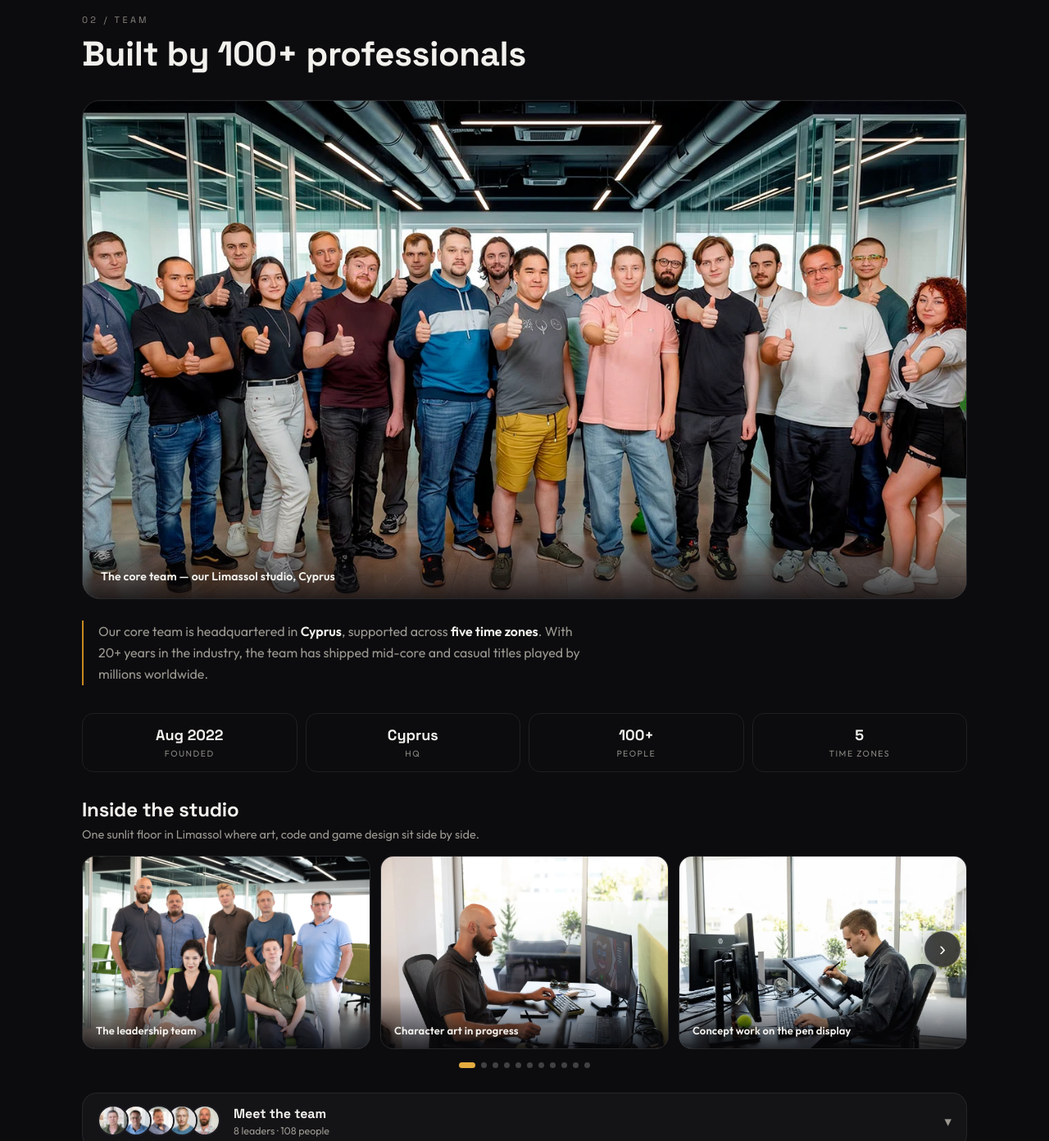
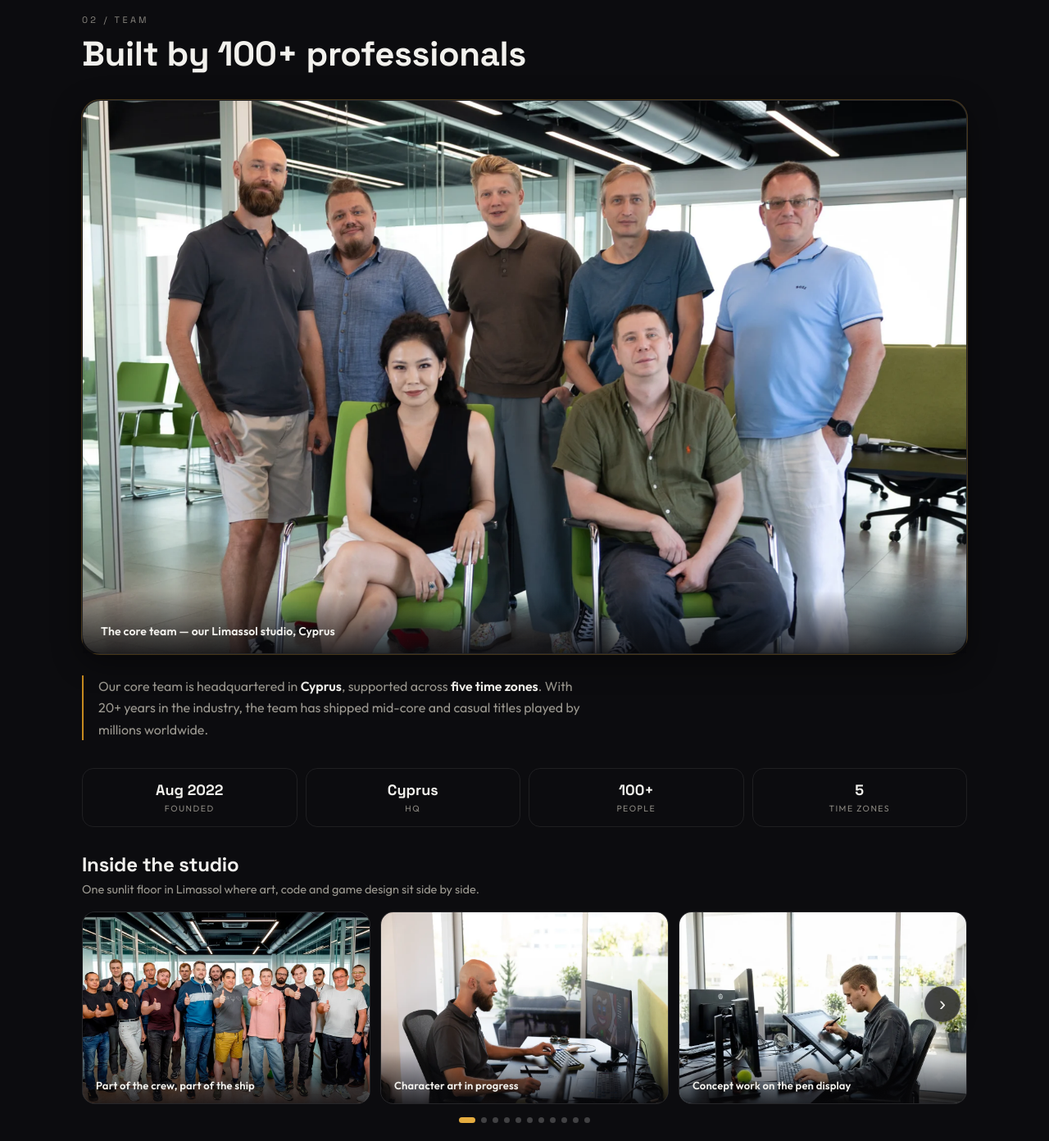
Before and after one commit to alexeysavinov-hub/newTAG, a plain HTML site: page index.html in a window 1280 px wide. Shown: the part 2380-3772 px from the top of the page at 82% size. Drawn offline with Linux system fonts and the light colour scheme; animation ran at ten frames a second; files whose address does not match are found by name.

Commit message:
Add files via upload

```diff
--- a/index.html
+++ b/index.html
@@ -174,7 +174,7 @@
       <h2>Built by 100+ professionals</h2>
     </div>
     <figure class="team-hero rv">
-      <img src="assets/studio-team-new.webp" alt="The full TOP APP GAMES team at the Limassol studio" loading="lazy" />
+      <span class="th-frame"><img src="assets/studio-coreteam.webp" alt="The TOP APP GAMES core team at the Limassol studio" loading="lazy" /></span>
       <figcaption>The core team — our Limassol studio, Cyprus</figcaption>
     </figure>
     <p class="culture rv">Our core team is headquartered in <b>Cyprus</b>, supported across <b>five time zones</b>. With 20+ years in the industry, the team has shipped mid-core and casual titles played by millions worldwide.</p>
@@ -193,8 +193,8 @@
       <div class="sl-carousel" data-carousel>
         <div class="sl-track" data-track>
           <figure class="sl-card">
-            <img src="assets/studio-team.webp" alt="The TOP APP GAMES leadership team" loading="lazy" />
-            <figcaption>The leadership team</figcaption>
+            <img src="assets/studio-team-new.webp" alt="The full TOP APP GAMES team" loading="lazy" />
+            <figcaption>Part of the crew, part of the ship</figcaption>
           </figure>
           <figure class="sl-card">
             <img src="assets/studio-art.webp" alt="An artist shaping a LUDUS character on screen" loading="lazy" />
--- a/site/site.css
+++ b/site/site.css
@@ -867,14 +867,39 @@ html[data-motion="subtle"] .cover-tease .fx-strike { opacity: 0; }
 
 /* ---------- team photos: group banner + studio life ---------- */
 .team-hero {
-  margin: 0 0 26px; border-radius: 22px; overflow: hidden; position: relative;
+  margin: 0 0 26px; border-radius: 22px; position: relative;
   border: 1px solid var(--border); background: var(--card);
+  --hero-rim: 0 0 0 1px rgba(229,172,63,0);
+  box-shadow: var(--hero-rim);
 }
+.team-hero .th-frame { border-radius: 22px; overflow: hidden; position: relative; display: block; }
 .team-hero img {
-  width: 100%; height: auto; display: block; aspect-ratio: 16 / 9; object-fit: cover;
-  transition: transform .9s cubic-bezier(.2,.7,.2,1);
+  width: 100%; height: auto; display: block; aspect-ratio: 16 / 10; object-fit: cover; object-position: 50% 24%;
+  transform: scale(1.0); transition: transform .9s cubic-bezier(.2,.7,.2,1);
 }
-.team-hero:hover img { transform: scale(1.03); }
+/* diagonal light sweep */
+.team-hero .th-frame::after {
+  content: ''; position: absolute; top: -60%; bottom: -60%; left: -40%; width: 45%;
+  background: linear-gradient(100deg, transparent, rgba(255,240,210,.35), transparent);
+  transform: translateX(-180%) rotate(8deg); pointer-events: none; opacity: 0; z-index: 2;
+}
+/* cinematic reveal when section scrolls in */
+.team-hero.in img { animation: hero-kenburns 7.5s cubic-bezier(.16,.6,.2,1) forwards; }
+.team-hero.in { animation: hero-rim 2.6s ease-out .25s forwards; }
+.team-hero.in .th-frame::after { animation: hero-sweep 1.5s ease-out .35s forwards; }
+
+@keyframes hero-kenburns { from { transform: scale(1.14); } to { transform: scale(1.0); } }
+@keyframes hero-zoom { from { transform: scale(1.0); } to { transform: scale(1.07); } }
+@keyframes hero-sweep {
+  0% { opacity: 0; transform: translateX(-180%) rotate(8deg); }
+  18% { opacity: 1; }
+  100% { opacity: 0; transform: translateX(420%) rotate(8deg); }
+}
+@keyframes hero-rim {
+  0% { box-shadow: 0 0 0 1px rgba(229,172,63,0), 0 0 0 rgba(229,172,63,0); }
+  45% { box-shadow: 0 0 0 1px rgba(229,172,63,.55), 0 14px 50px rgba(229,172,63,.28); }
+  100% { box-shadow: 0 0 0 1px rgba(229,172,63,.28), 0 10px 36px rgba(0,0,0,.45); }
+}
 .team-hero figcaption {
   position: absolute; left: 0; right: 0; bottom: 0;
   padding: 30px 18px 14px; font-size: 13px; font-weight: 600; color: var(--ink);
@@ -937,3 +962,9 @@ html[data-motion="subtle"] .cover-tease .fx-strike { opacity: 0; }
   .sl-card figcaption { padding: 34px 16px 14px; }
 }
 @media (prefers-reduced-motion: reduce) { .sl-track { scroll-behavior: auto; } }
+
+@media (prefers-reduced-motion: reduce) {
+  .team-hero img, .team-hero.in img { animation: none; transform: scale(1.0); }
+  .team-hero.in { animation: none; }
+  .team-hero.in .th-frame::after { animation: none; }
+}
```
Also changed, not shown: assets/studio-coreteam.webp (added).
